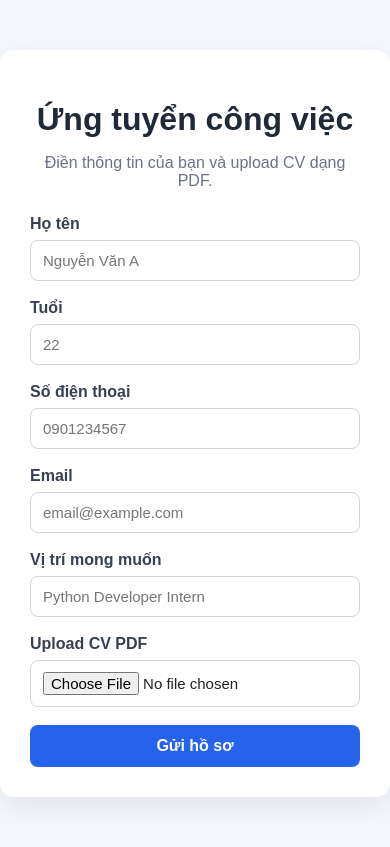
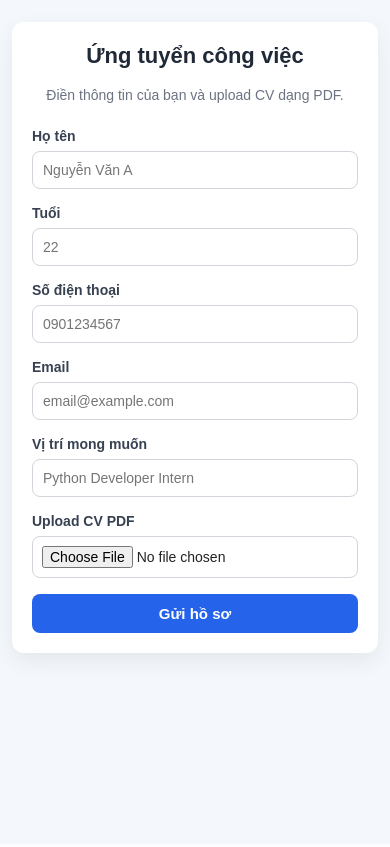
Before and after one commit to BangNgoHai/GoogleSheetsAPI, a Flask app: page / in a window 390 px wide. After the commit the page ends 670 px from the top, so only its background shows below. Run offline with Flask 3, Linux system fonts and the light colour scheme.

Commit message:
second commit

```diff
--- a/static/css/style.css
+++ b/static/css/style.css
@@ -6,13 +6,15 @@ body {
     font-family: Arial, sans-serif;
     background: #f4f7fb;
     margin: 0;
-    padding: 0;
+    padding: 20px;
     color: #222;
+    min-height: 100vh;
 }
 
 .container {
+    width: 100%;
     max-width: 520px;
-    margin: 50px auto;
+    margin: 40px auto;
     background: #ffffff;
     padding: 30px;
     border-radius: 14px;
@@ -21,14 +23,18 @@ body {
 
 h1 {
     text-align: center;
+    margin-top: 0;
     margin-bottom: 10px;
     color: #1f2937;
+    font-size: 28px;
 }
 
 .subtitle {
     text-align: center;
     color: #6b7280;
     margin-bottom: 25px;
+    line-height: 1.5;
+    font-size: 15px;
 }
 
 .form-group {
@@ -40,6 +46,7 @@ label {
     margin-bottom: 7px;
     font-weight: bold;
     color: #374151;
+    font-size: 15px;
 }
 
 input {
@@ -48,11 +55,17 @@ input {
     border: 1px solid #d1d5db;
     border-radius: 8px;
     font-size: 15px;
+    background: #ffffff;
 }
 
 input:focus {
     outline: none;
     border-color: #2563eb;
+}
+
+input[type="file"] {
+    padding: 9px;
+    cursor: pointer;
 }
 
 button {
@@ -65,6 +78,7 @@ button {
     font-weight: bold;
     border-radius: 8px;
     cursor: pointer;
+    transition: background 0.2s ease;
 }
 
 button:hover {
@@ -78,8 +92,93 @@ button:hover {
     padding: 10px 14px;
     border-radius: 8px;
     margin-bottom: 18px;
+    font-size: 14px;
 }
 
 .message-box p {
     margin: 0;
 }
+
+/* Tablet */
+@media (max-width: 768px) {
+    body {
+        padding: 18px;
+    }
+
+    .container {
+        margin: 25px auto;
+        padding: 26px;
+    }
+
+    h1 {
+        font-size: 25px;
+    }
+}
+
+/* Mobile */
+@media (max-width: 480px) {
+    body {
+        padding: 12px;
+        background: #f4f7fb;
+    }
+
+    .container {
+        margin: 10px auto;
+        padding: 20px;
+        border-radius: 12px;
+        box-shadow: 0 8px 22px rgba(0, 0, 0, 0.07);
+    }
+
+    h1 {
+        font-size: 22px;
+        line-height: 1.3;
+    }
+
+    .subtitle {
+        font-size: 14px;
+        margin-bottom: 22px;
+    }
+
+    .form-group {
+        margin-bottom: 16px;
+    }
+
+    label {
+        font-size: 14px;
+    }
+
+    input {
+        font-size: 14px;
+        padding: 10px;
+    }
+
+    button {
+        font-size: 15px;
+        padding: 11px;
+    }
+
+    .message-box {
+        font-size: 13px;
+        padding: 10px 12px;
+    }
+}
+
+/* Very small phones */
+@media (max-width: 360px) {
+    body {
+        padding: 8px;
+    }
+
+    .container {
+        padding: 16px;
+    }
+
+    h1 {
+        font-size: 20px;
+    }
+
+    input,
+    button {
+        font-size: 14px;
+    }
+}
--- a/templates/index.html
+++ b/templates/index.html
@@ -5,6 +5,7 @@
     <title>Job Application Collector</title>
     <link rel="stylesheet" href="/static/css/style.css">
 </head>
+
 <body>
 
     <div class="container">
```
